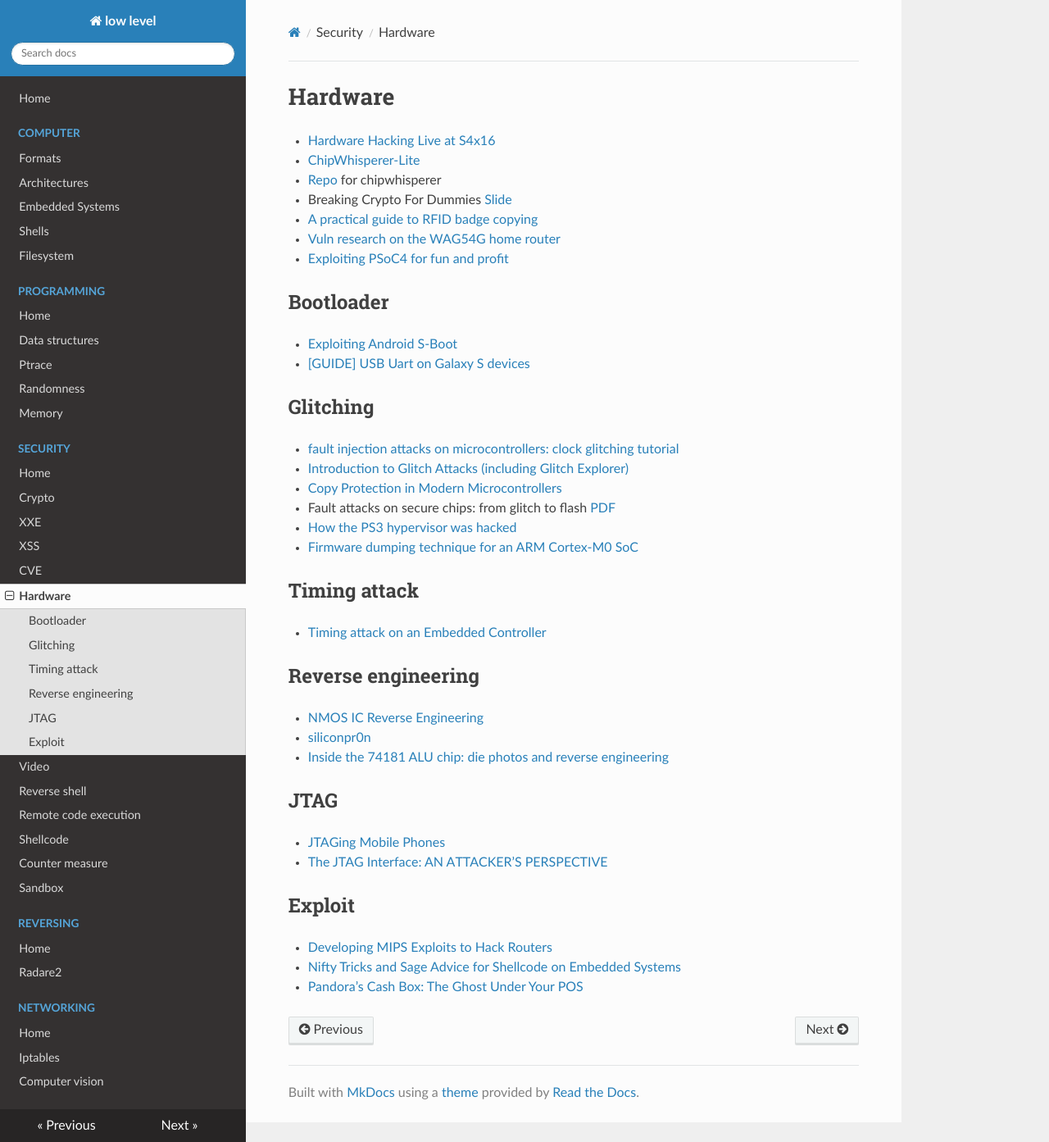
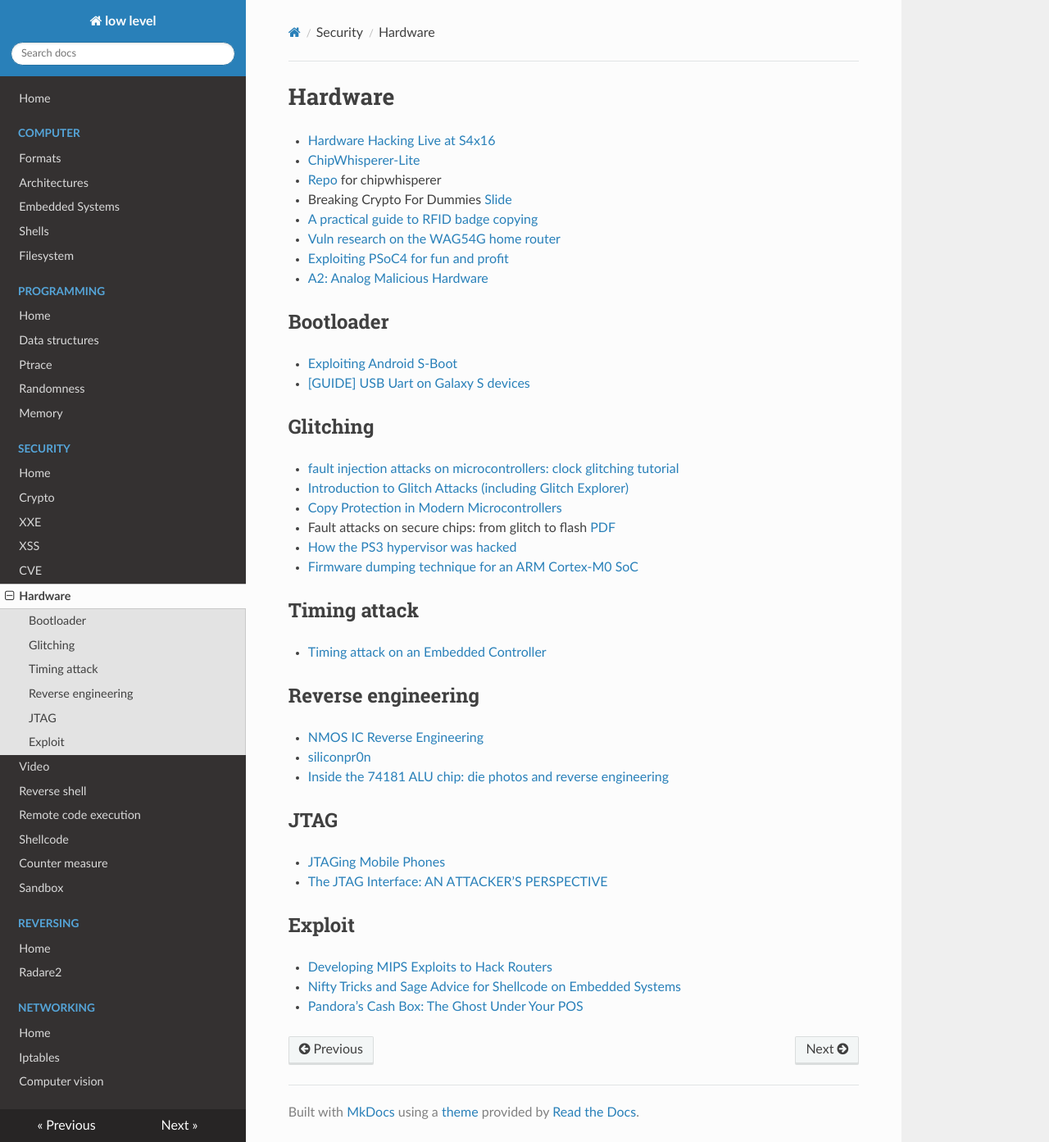
Before and after one commit to gipi/low-level, an MkDocs documentation site: the page built from docs/security/hardware.md, in a window 1280 px wide and 1393 px high. Shown: the whole window at 82% size. Built offline with MkDocs 1.6.1, drawn with Linux system fonts in a browser that asks for light colours; nearby versions of some CDN libraries; old or Windows-style settings are respelled for this version of MkDocs.

Commit message:
Add link.

```diff
--- a/docs/security/hardware.md
+++ b/docs/security/hardware.md
@@ -7,6 +7,7 @@
  - [A practical guide to RFID badge copying](https://blog.nviso.be/2017/01/11/a-practical-guide-to-rfid-badge-copying/)
  - [Vuln research on the WAG54G home router](https://www.elttam.com.au/blog/vuln-research-on-the-WAG54G-home-router/)
  - [Exploiting PSoC4 for fun and profit](http://dmitry.gr/index.php?r=05.Projects&proj=23.%20PSoC4)
+ - [A2: Analog Malicious Hardware](http://static1.1.sqspcdn.com/static/f/543048/26931843/1464016046717/A2_SP_2016.pdf)
 
 ## Bootloader
 
```
